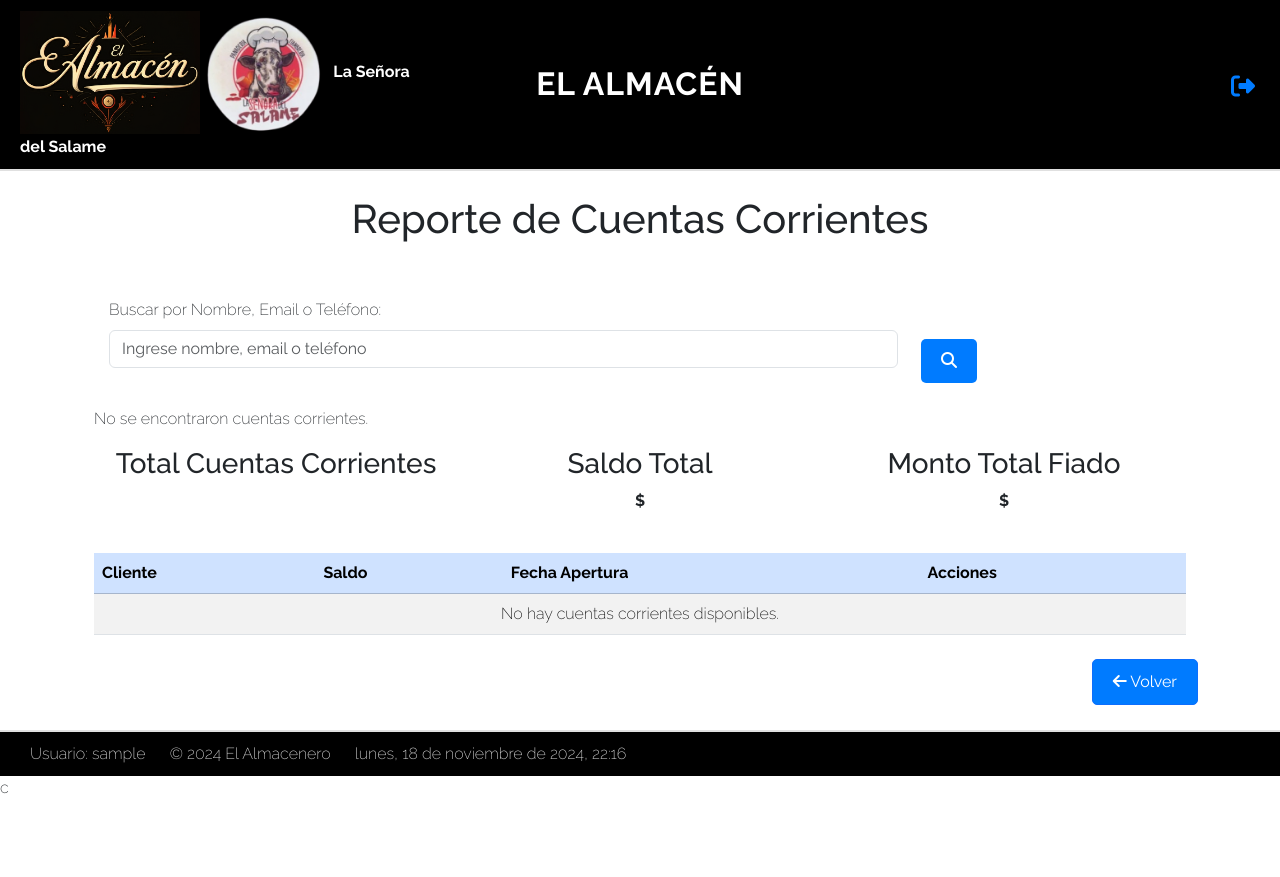
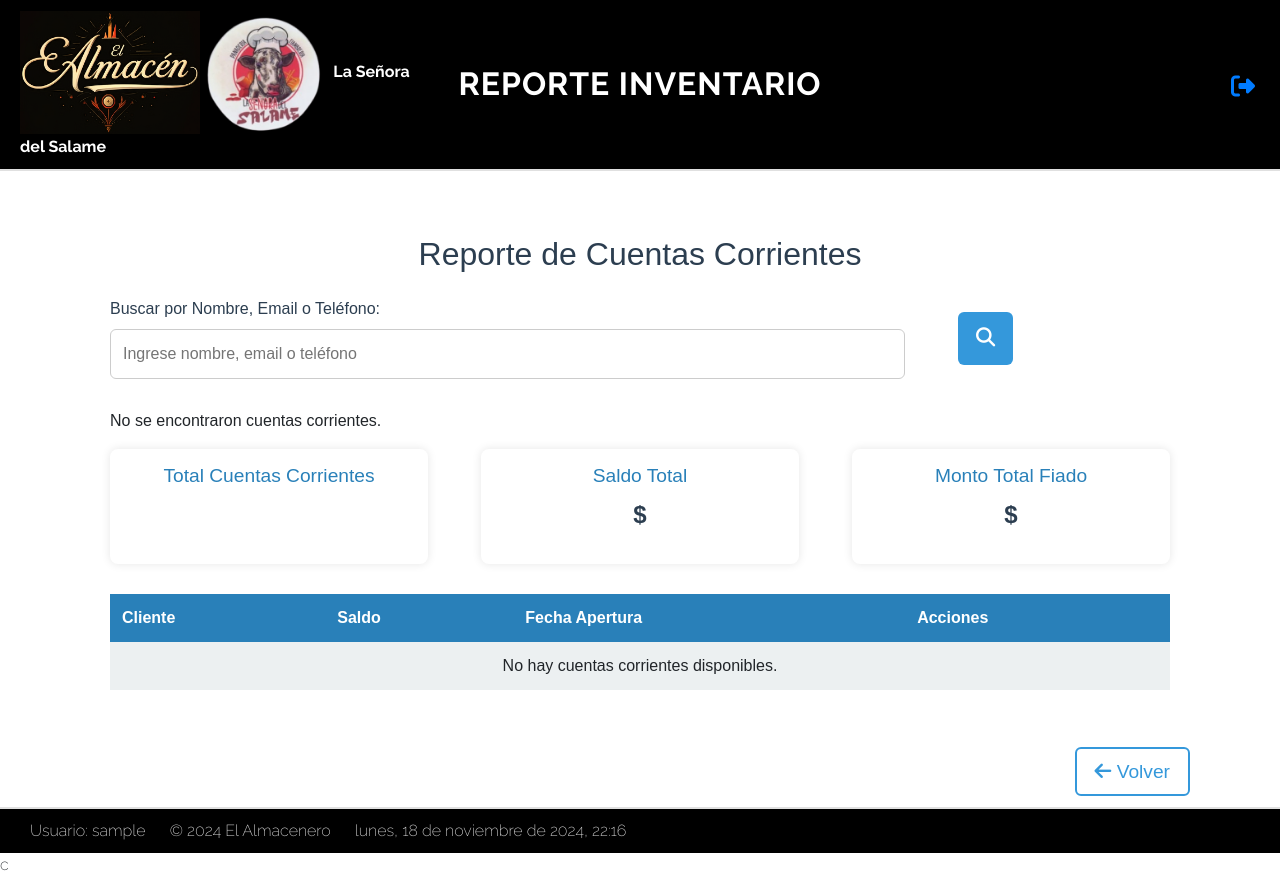
Before and after one commit to NicoButter/el_almacen, a Django app: template reports/templates/reports/reporte_cuentas_corrientes.html in a window 1280 px wide. Before the commit the page ends 794 px from the top, so only its background shows below. Run offline with Django 5.2, Linux system fonts and the light colour scheme; the template is opened without the code that fills it, so the values that code supplies are empty; the visitor is signed in with stand-in values (Sample User, id 1); some libraries are stand-ins or nearby versions.

Commit message:
updates on styles

```diff
--- /dev/null
+++ b/reports/static/reports/css/cc_report_styles.css
@@ -0,0 +1,168 @@
+/* General container */
+.container {
+    width: 100%;
+    margin: 0 auto;
+    padding: 20px;
+    font-family: 'Arial', sans-serif;
+}
+
+/* Títulos */
+h1 {
+    font-size: 2rem;
+    color: #2c3e50;
+    margin-bottom: 30px;
+}
+
+/* Estilo del formulario de búsqueda */
+.search-form {
+    margin-bottom: 30px;
+}
+
+.search-row {
+    display: flex;
+    justify-content: space-between;
+    align-items: center;
+}
+
+.search-input {
+    width: 75%;
+}
+
+.search-input label {
+    font-size: 1rem;
+    color: #2c3e50;
+    margin-bottom: 8px;
+}
+
+.input-field {
+    width: 100%;
+    padding: 12px;
+    font-size: 1rem;
+    border-radius: 6px;
+    border: 1px solid #ccc;
+    box-sizing: border-box;
+}
+
+.search-button {
+    width: 20%;
+}
+
+.btn-submit {
+    padding: 12px 18px;
+    background-color: #3498db;
+    color: white;
+    font-size: 1.2rem;
+    border: none;
+    border-radius: 6px;
+    cursor: pointer;
+    transition: background-color 0.3s;
+}
+
+.btn-submit:hover {
+    background-color: #2980b9;
+}
+
+/* Estilo de las cuentas corrientes */
+.cuentas-list {
+    list-style: none;
+    padding: 0;
+}
+
+.cuenta-item {
+    margin-bottom: 20px;
+    padding: 15px;
+    background-color: #ecf0f1;
+    border-radius: 8px;
+    box-shadow: 0 0 10px rgba(0, 0, 0, 0.1);
+}
+
+.cuenta-item h5 {
+    font-size: 1.2rem;
+    color: #2980b9;
+    margin-bottom: 10px;
+}
+
+.cuenta-details {
+    font-size: 1rem;
+    color: #7f8c8d;
+}
+
+/* Información resumen */
+.summary {
+    display: flex;
+    justify-content: space-between;
+}
+
+.summary-item {
+    width: 30%;
+    padding: 15px;
+    background-color: #ffffff;
+    border-radius: 8px;
+    box-shadow: 0 0 10px rgba(0, 0, 0, 0.1);
+}
+
+.summary-item h3 {
+    font-size: 1.2rem;
+    color: #2980b9;
+    margin-bottom: 10px;
+}
+
+.summary-item p {
+    font-size: 1.5rem;
+    color: #2c3e50;
+}
+
+/* Tabla de cuentas */
+.accounts-table {
+    width: 100%;
+    border-collapse: collapse;
+    margin-top: 30px;
+}
+
+.accounts-table th,
+.accounts-table td {
+    padding: 12px;
+    text-align: left;
+}
+
+.accounts-table th {
+    background-color: #2980b9;
+    color: white;
+    font-weight: bold;
+}
+
+.accounts-table tbody tr:nth-child(odd) {
+    background-color: #ecf0f1;
+}
+
+.accounts-table tbody tr:nth-child(even) {
+    background-color: #ffffff;
+}
+
+.accounts-table td a {
+    color: #3498db;
+    font-size: 1.2rem;
+    text-decoration: none;
+    transition: color 0.3s;
+}
+
+.accounts-table td a:hover {
+    color: #2980b9;
+}
+
+/* Botones */
+.btn-outline {
+    padding: 12px 18px;
+    border: 2px solid #3498db;
+    color: #3498db;
+    font-size: 1.2rem;
+    background-color: transparent;
+    border-radius: 6px;
+    text-decoration: none;
+    transition: background-color 0.3s, color 0.3s;
+}
+
+.btn-outline:hover {
+    background-color: #3498db;
+    color: white;
+}
--- a/reports/templates/reports/reporte_cuentas_corrientes.html
+++ b/reports/templates/reports/reporte_cuentas_corrientes.html
@@ -1,31 +1,45 @@
 {% extends 'base.html' %}
+
+{% load static %}
+
+{% block extra_styles %}
+    <link href="{% static 'reports/css/cc_report_styles.css' %}" rel="stylesheet">
+{% endblock %}
+
+{% block header_title %}
+    Reporte Inventario
+{% endblock %}
+
 {% block title %}Reporte de Cuentas Corrientes{% endblock %}
+
 {% block content %}
 
 <div class="container mt-4">
   <h1 class="text-center mb-4">Reporte de Cuentas Corrientes</h1>
 
   <!-- Formulario para buscar por cliente -->
-  <form method="GET" action="">
-    <div class="row g-3 mb-4">
-        <div class="col-md-6">
-            <label for="busqueda" class="form-label">Buscar por Nombre, Email o Teléfono:</label>
-            <input type="text" id="busqueda" name="busqueda" class="form-control" value="{{ busqueda }}" placeholder="Ingrese nombre, email o teléfono">
+  <form method="GET" action="" class="search-form">
+    <div class="search-row">
+        <div class="search-input">
+            <label for="busqueda">Buscar por Nombre, Email o Teléfono:</label>
+            <input type="text" id="busqueda" name="busqueda" class="input-field" value="{{ busqueda }}" placeholder="Ingrese nombre, email o teléfono">
         </div>
-        <div class="col-md-3 align-self-end">
-            <button type="submit" class="btn btn-primary"><i class="fas fa-search"></i></button>
+        <div class="search-button">
+            <button type="submit" class="btn-submit"><i class="fas fa-search"></i></button>
         </div>
     </div>
   </form>
 
   {% if cuentas_corrientes %}
-    <ul>
+    <ul class="cuentas-list">
       {% for cuenta in cuentas_corrientes %}
-        <li>{{ cuenta.cliente.nombre }}</li>
-        <ul>
-          <li><strong>Saldo:</strong> ${{ cuenta.saldo|floatformat:2 }}</li>
-          <li><strong>Fecha Apertura:</strong> {{ cuenta.fecha_apertura }}</li>
-        </ul>
+        <li class="cuenta-item">
+          <h5>{{ cuenta.cliente.nombre }}</h5>
+          <ul class="cuenta-details">
+            <li><strong>Saldo:</strong> ${{ cuenta.saldo|floatformat:2 }}</li>
+            <li><strong>Fecha Apertura:</strong> {{ cuenta.fecha_apertura }}</li>
+          </ul>
+        </li>
       {% endfor %}
     </ul>
   {% else %}
@@ -33,25 +47,24 @@
   {% endif %}
 
   <!-- Información resumen -->
-  <div class="row text-center mb-4">
-    <div class="col-md-4">
+  <div class="summary row text-center mb-4">
+    <div class="summary-item">
       <h3>Total Cuentas Corrientes</h3>
       <p class="fw-bold">{{ total_cuentas }}</p>
     </div>
-    <div class="col-md-4">
+    <div class="summary-item">
       <h3>Saldo Total</h3>
       <p class="fw-bold">${{ saldo_total|floatformat:2 }}</p>
     </div>
-    <div class="col-md-4">
+    <div class="summary-item">
       <h3>Monto Total Fiado</h3>
-      <!-- Eliminar monto_total_fiado ya que no se necesita más -->
       <p class="fw-bold">${{ saldo_total|floatformat:2 }}</p>
     </div>
   </div>
 
   <!-- Tabla con las cuentas corrientes -->
-  <table class="table table-striped table-hover">
-    <thead class="table-primary">
+  <table class="accounts-table">
+    <thead>
       <tr>
         <th scope="col">Cliente</th>
         <th scope="col">Saldo</th>
@@ -66,7 +79,7 @@
           <td>${{ cuenta.saldo|floatformat:2 }}</td>
           <td>{{ cuenta.fecha_apertura }}</td>
           <td>
-            <a href="{% url 'cuenta_detalle' cuenta.id %}" title="Ver Detalles">
+            <a href="{% url 'cuenta_detalle' cuenta.id %}" class="action-link" title="Ver Detalles">
                 <i class="fas fa-eye"></i> <!-- Ícono de un ojo -->
             </a>
           </td>
@@ -86,7 +99,7 @@
 </div>
 
 <div class="text-end mt-4">
-    <a href="{% url 'reports_dashboard' %}" class="btn btn-outline-primary">
+    <a href="{% url 'reports_dashboard' %}" class="btn-outline">
         <i class="fas fa-arrow-left"></i> Volver
     </a>
 </div>
```
Also changed, not shown: products/static/products/css/list_products_styles.css (+31 -2 lines).
